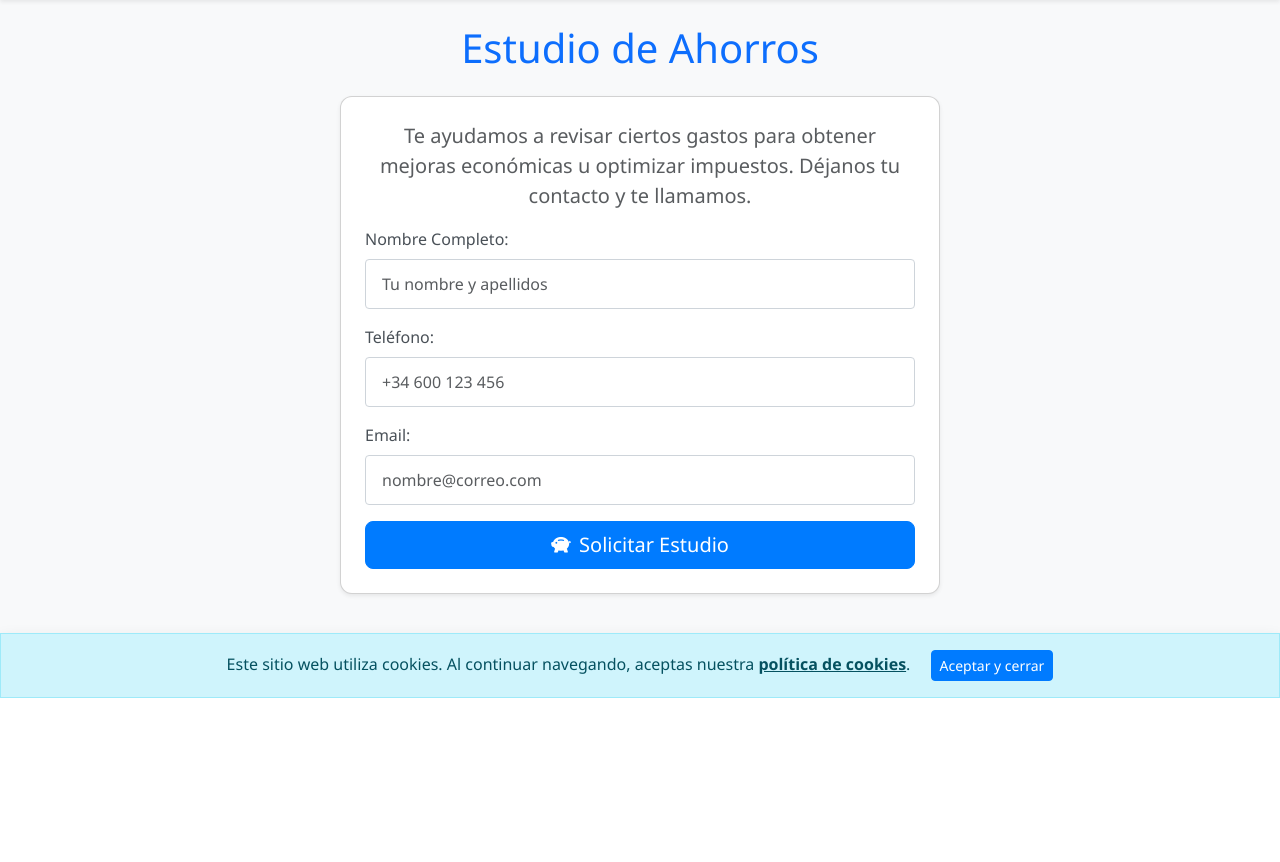
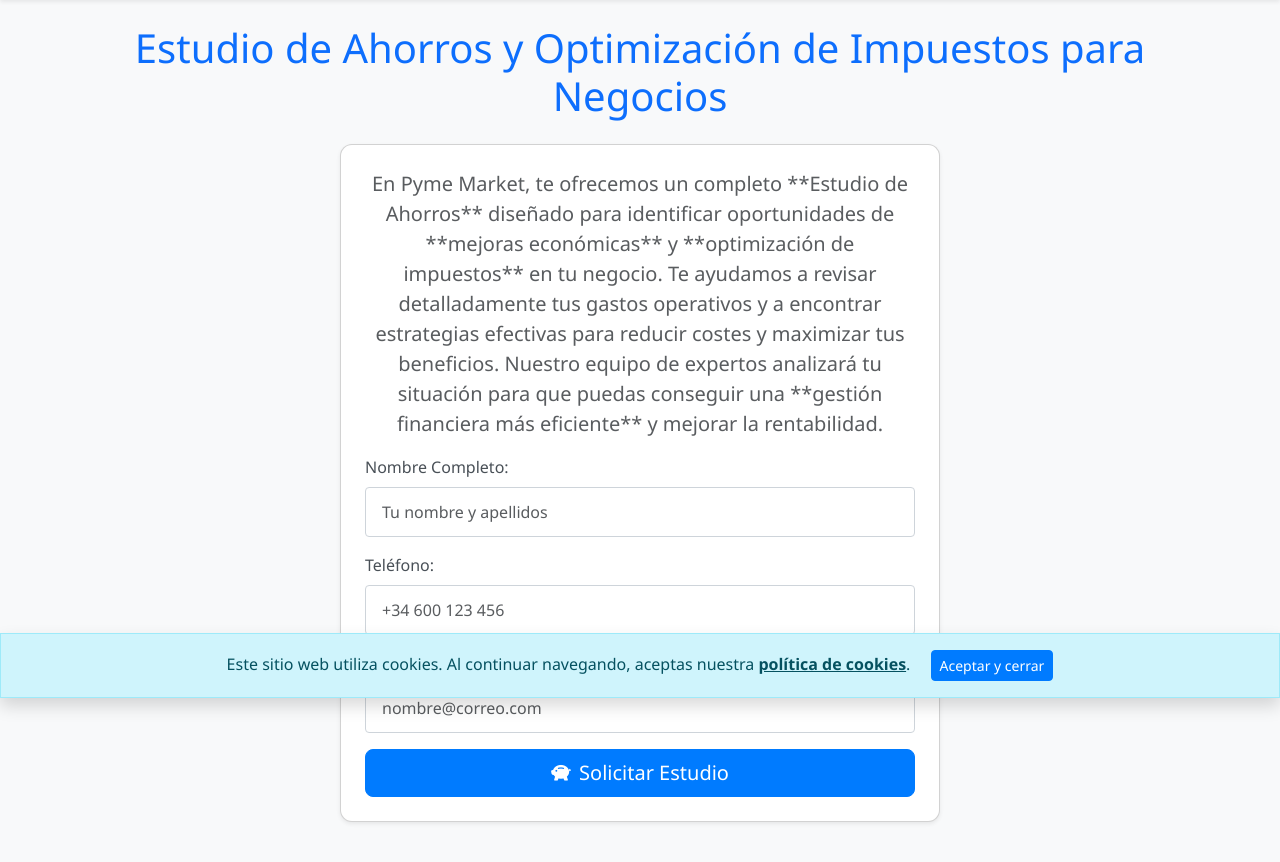
Before and after one commit to AC-Partners/compraventa-postgres, a Flask app: page /estudio-ahorros in a window 1280 px wide. Shown: the part 102-964 px from the top of the page. Before the commit the page ends 800 px from the top, so only its background shows below. Run offline with Flask 3, Linux system fonts and the light colour scheme; some libraries are stand-ins or nearby versions.

Commit message:
Update estudio_ahorros.html

```diff
--- a/templates/estudio_ahorros.html
+++ b/templates/estudio_ahorros.html
@@ -1,12 +1,18 @@
 {% extends 'base.html' %}
-{% block title %}Estudio de Ahorros{% endblock %}
+{% block title %}Estudio de Ahorros y Optimización Fiscal - Pyme Market{% endblock %}
+{% block head %}
+    {{ super() }}
+    <meta name="description" content="Descubre cómo nuestro Estudio de Ahorros en Pyme Market te ayuda a revisar gastos, obtener mejoras económicas y optimizar tus impuestos. ¡Consigue una gestión financiera más eficiente para tu negocio!">
+    <meta name="keywords" content="estudio de ahorros, optimización fiscal, reducción de gastos, ahorro de costes, eficiencia económica, gestión financiera, impuestos, consultoría financiera, pyme, negocio, asesoramiento fiscal">
+{% endblock %}
 {% block content %}
 
-<h1 class="mb-4 text-center text-primary">Estudio de Ahorros</h1>
+<h1 class="mb-4 text-center text-primary">Estudio de Ahorros y Optimización de Impuestos para Negocios</h1>
 
 <div class="card p-4 shadow-sm mx-auto" style="max-width: 600px;">
     <p class="text-center lead text-muted">
-        Te ayudamos a revisar ciertos gastos para obtener mejoras económicas u optimizar impuestos. Déjanos tu contacto y te llamamos.
+        En <strong>Pyme Market</strong>, te ofrecemos un completo **Estudio de Ahorros** diseñado para identificar oportunidades de **mejoras económicas** y **optimización de impuestos** en tu negocio. Te ayudamos a revisar detalladamente tus gastos operativos y a encontrar estrategias efectivas para reducir costes y maximizar tus beneficios.
+        Nuestro equipo de expertos analizará tu situación para que puedas conseguir una **gestión financiera más eficiente** y mejorar la rentabilidad.
     </p>
     <form method="POST" action="/estudio-ahorros">
         <div class="mb-3">
```
